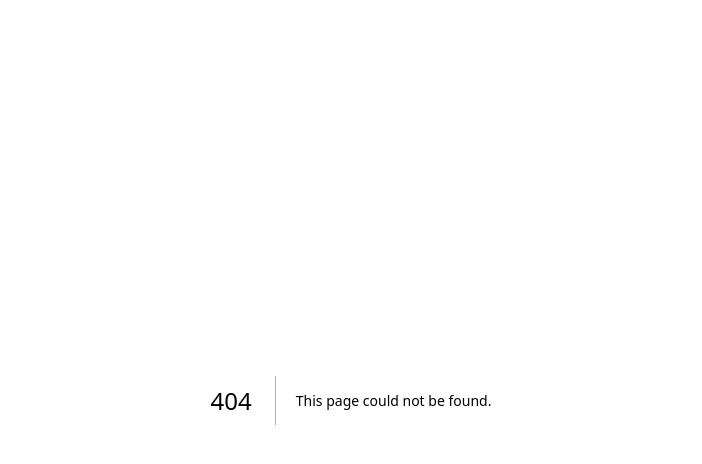
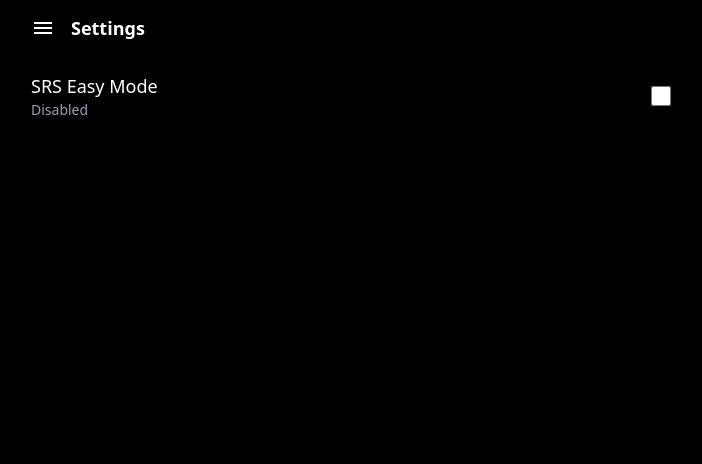
Before and after one commit to bryanjenningz/jlpt-audio-srs, a Next.js app: page /settings in a window 1280 px wide. Before the commit this address had no page. Shown: the top 464 px of the page, without its empty margins (289-991 px from the left). Built offline with nearby package versions, Linux system fonts and the light colour scheme.

Commit message:
Add settings page

```diff
--- a/src/components/side-menu.tsx
+++ b/src/components/side-menu.tsx
@@ -51,6 +51,10 @@ export const SideMenu = ({
     {
       label: "Word lists",
       options: levels.map(getWordsSideMenuOption),
+    },
+    {
+      label: "Settings",
+      options: [{ label: "Settings", href: "/settings" }],
     },
   ];
 
--- /dev/null
+++ b/src/components/simple-header.tsx
@@ -0,0 +1,26 @@
+import { MenuIcon } from "~/icons/menu-icon";
+
+export function SimpleHeader({
+  openSideMenu,
+  title,
+}: {
+  openSideMenu: () => void;
+  title: string;
+}) {
+  return (
+    <header className="flex w-full justify-center bg-black text-white shadow">
+      <div className="w-full max-w-2xl">
+        <section className="flex h-14 items-center">
+          <button className="h-full px-4" onClick={openSideMenu}>
+            <span className="sr-only">Open side menu</span>
+            <MenuIcon />
+          </button>
+
+          <div className="relative flex grow">
+            <h1 className="text-lg font-semibold">{title}</h1>
+          </div>
+        </section>
+      </div>
+    </header>
+  );
+}
--- /dev/null
+++ b/src/pages/settings.tsx
@@ -0,0 +1,53 @@
+import { useState } from "react";
+import { SideMenu } from "~/components/side-menu";
+import { SimpleHeader } from "~/components/simple-header";
+
+export default function Settings() {
+  const [isSrsEasyMode, setIsSrsEasyMode] = useState(false);
+  const [isSideMenuOpen, setIsSideMenuOpen] = useState(false);
+
+  const settings = [
+    {
+      name: "SRS Easy Mode",
+      value: isSrsEasyMode,
+      toggle: () => setIsSrsEasyMode((isSrsEasyMode) => !isSrsEasyMode),
+    },
+  ];
+
+  return (
+    <main className="flex min-h-screen flex-col items-center bg-black text-white">
+      <SimpleHeader
+        openSideMenu={() => setIsSideMenuOpen(true)}
+        title="Settings"
+      />
+
+      <SideMenu
+        isSideMenuOpen={isSideMenuOpen}
+        closeSideMenu={() => setIsSideMenuOpen(false)}
+      />
+
+      <ul className="w-full max-w-2xl">
+        {settings.map(({ name, toggle, value }) => {
+          return (
+            <li key={name}>
+              <label className="flex justify-between p-4 text-lg">
+                <span className="flex grow flex-col">
+                  <span>{name}</span>
+                  <span className="text-sm text-slate-400">
+                    {value ? "Enabled" : "Disabled"}
+                  </span>
+                </span>
+                <input
+                  className="w-5"
+                  type="checkbox"
+                  checked={value}
+                  onChange={toggle}
+                />
+              </label>
+            </li>
+          );
+        })}
+      </ul>
+    </main>
+  );
+}
```
